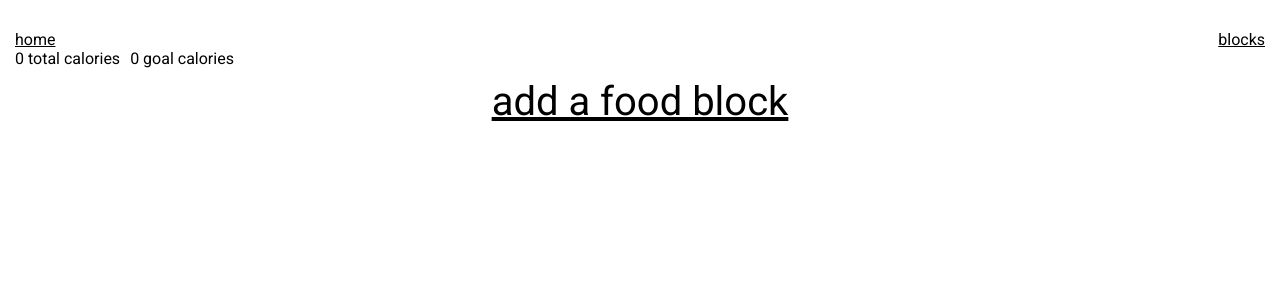
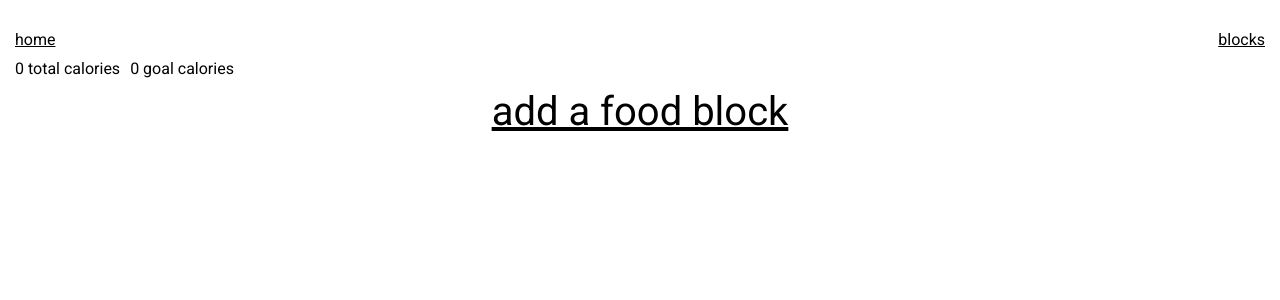
Before and after one commit to colorlessenergy/calorie-tracker, a Next.js app: page /day/1 in a window 1280 px wide. Shown: the top 300 px of the page. Built offline with nearby package versions, Linux system fonts and the light colour scheme.

Commit message:
add margin top class

```diff
--- a/styles/utilities.scss
+++ b/styles/utilities.scss
@@ -20,6 +20,10 @@
 
 .m-center {
   margin: 0 auto;
+}
+
+.mt-1 {
+  margin-top: 10px;
 }
 
 .mt-5 {
```
